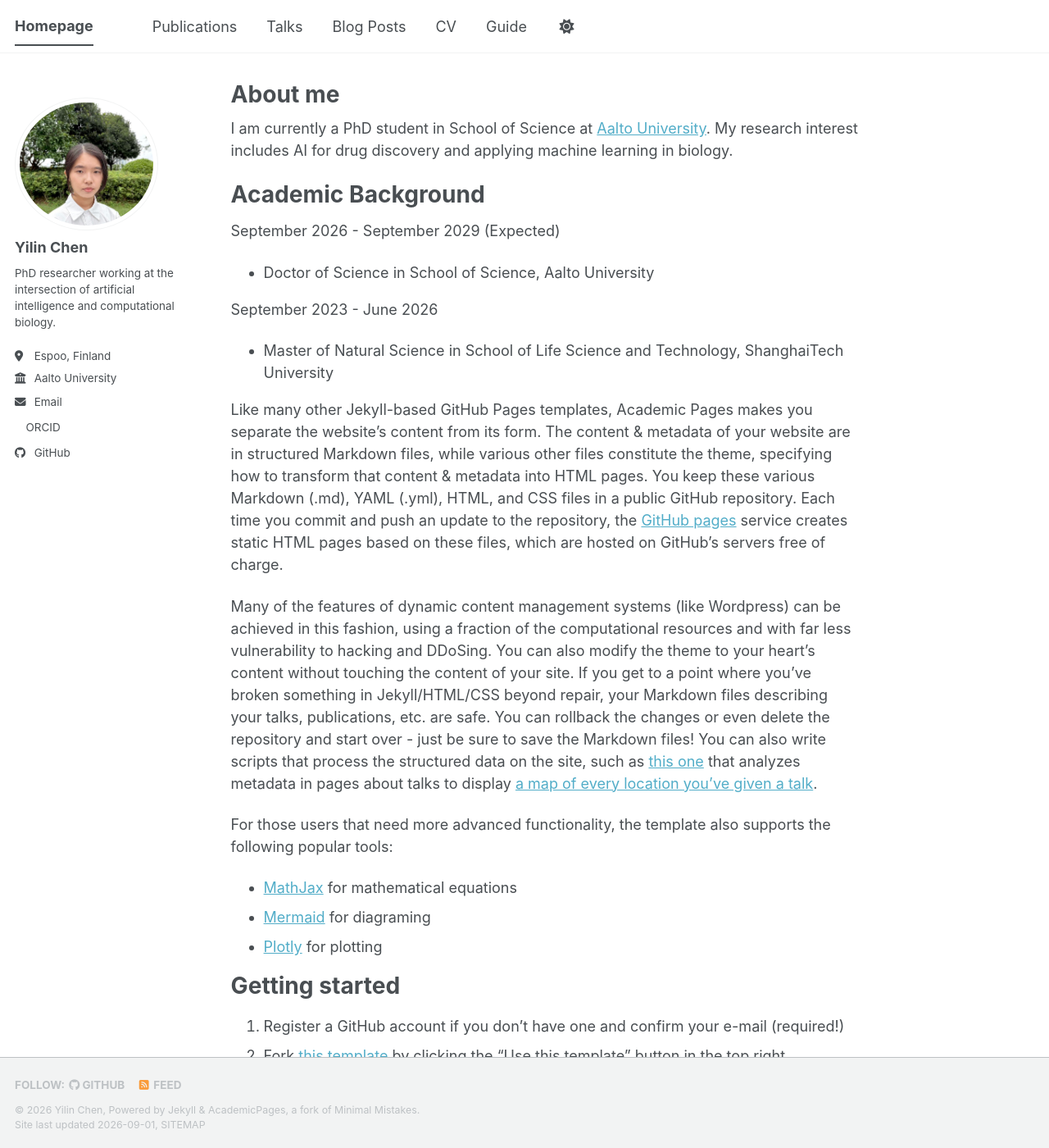
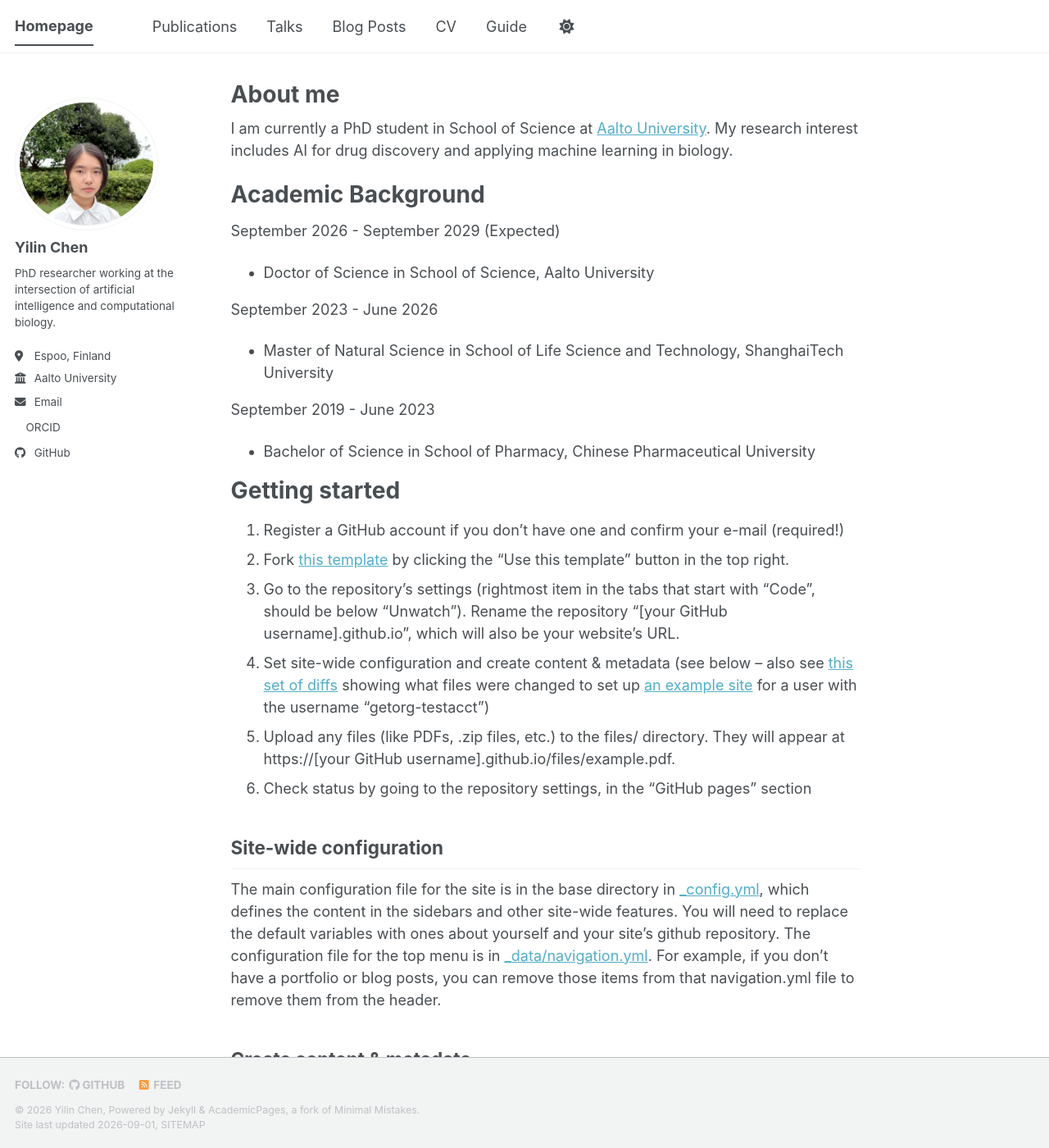
Before and after one commit to yilinchen1205/yilinchen.github.io, a Jekyll site: the page built from _pages/about.md, in a window 1280 px wide and 1400 px high. Shown: the whole window at 82% size. Built offline with Jekyll 4.4.1, drawn with Linux system fonts in a browser that asks for light colours; a style sheet for code colours, icons or effects is not loaded.

Commit message:
Update about.md

```diff
--- a/_pages/about.md
+++ b/_pages/about.md
@@ -17,14 +17,8 @@ September 2026 - September 2029 (Expected)
 September 2023 - June 2026
 * Master of Natural Science in School of Life Science and Technology, ShanghaiTech University
 
-Like many other Jekyll-based GitHub Pages templates, Academic Pages makes you separate the website's content from its form. The content & metadata of your website are in structured Markdown files, while various other files constitute the theme, specifying how to transform that content & metadata into HTML pages. You keep these various Markdown (.md), YAML (.yml), HTML, and CSS files in a public GitHub repository. Each time you commit and push an update to the repository, the [GitHub pages](https://pages.github.com/) service creates static HTML pages based on these files, which are hosted on GitHub's servers free of charge.
-
-Many of the features of dynamic content management systems (like Wordpress) can be achieved in this fashion, using a fraction of the computational resources and with far less vulnerability to hacking and DDoSing. You can also modify the theme to your heart's content without touching the content of your site. If you get to a point where you've broken something in Jekyll/HTML/CSS beyond repair, your Markdown files describing your talks, publications, etc. are safe. You can rollback the changes or even delete the repository and start over - just be sure to save the Markdown files! You can also write scripts that process the structured data on the site, such as [this one](https://github.com/academicpages/academicpages.github.io/blob/master/talkmap.ipynb) that analyzes metadata in pages about talks to display [a map of every location you've given a talk](https://academicpages.github.io/talkmap.html).
-
-For those users that need more advanced functionality, the template also supports the following popular tools:
-- [MathJax](https://www.mathjax.org/) for mathematical equations
-- [Mermaid](https://mermaid.js.org/) for diagraming
-- [Plotly](https://plotly.com/javascript/) for plotting
+September 2019 - June 2023
+* Bachelor of Science in School of Pharmacy, Chinese Pharmaceutical University
 
 Getting started
 ======
```
